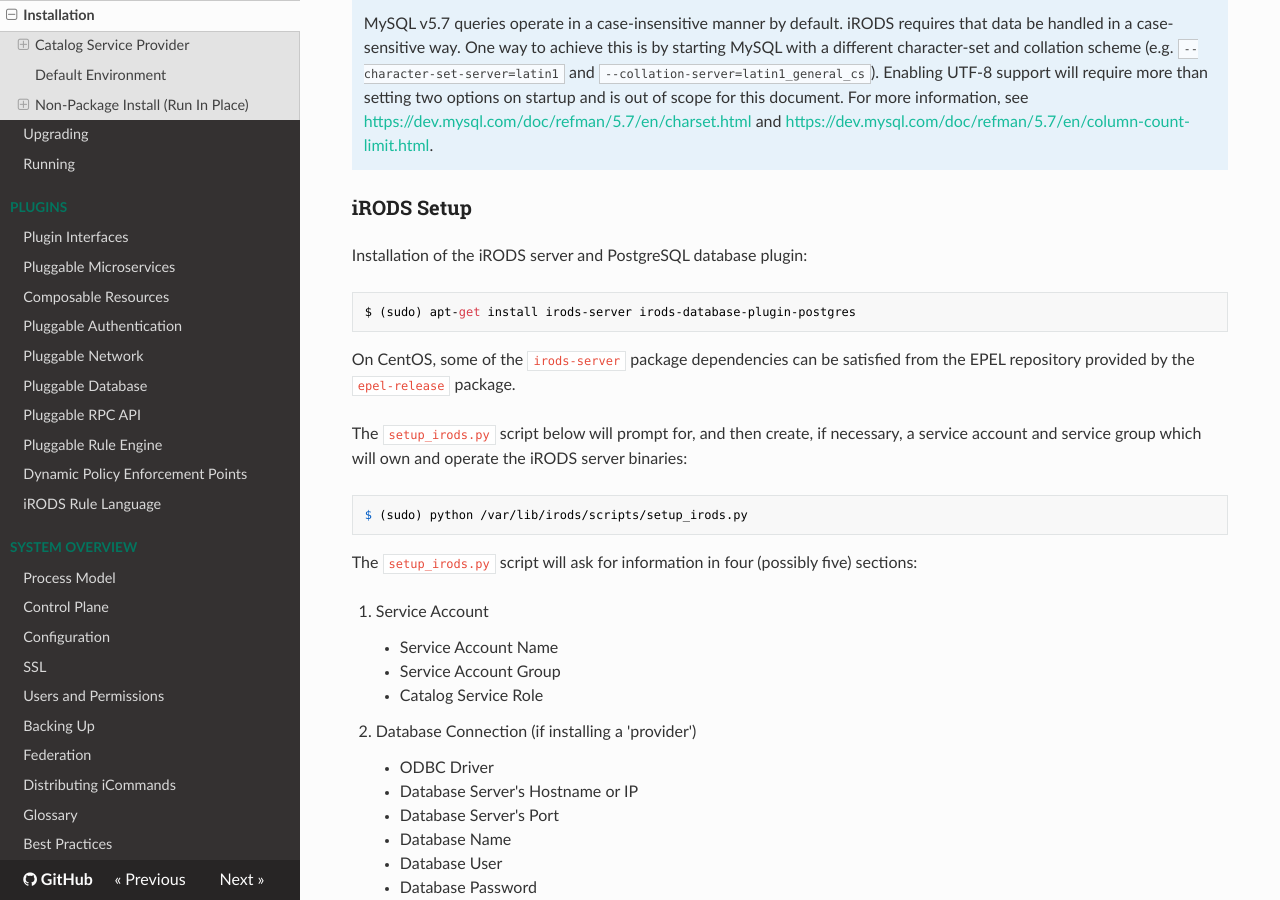
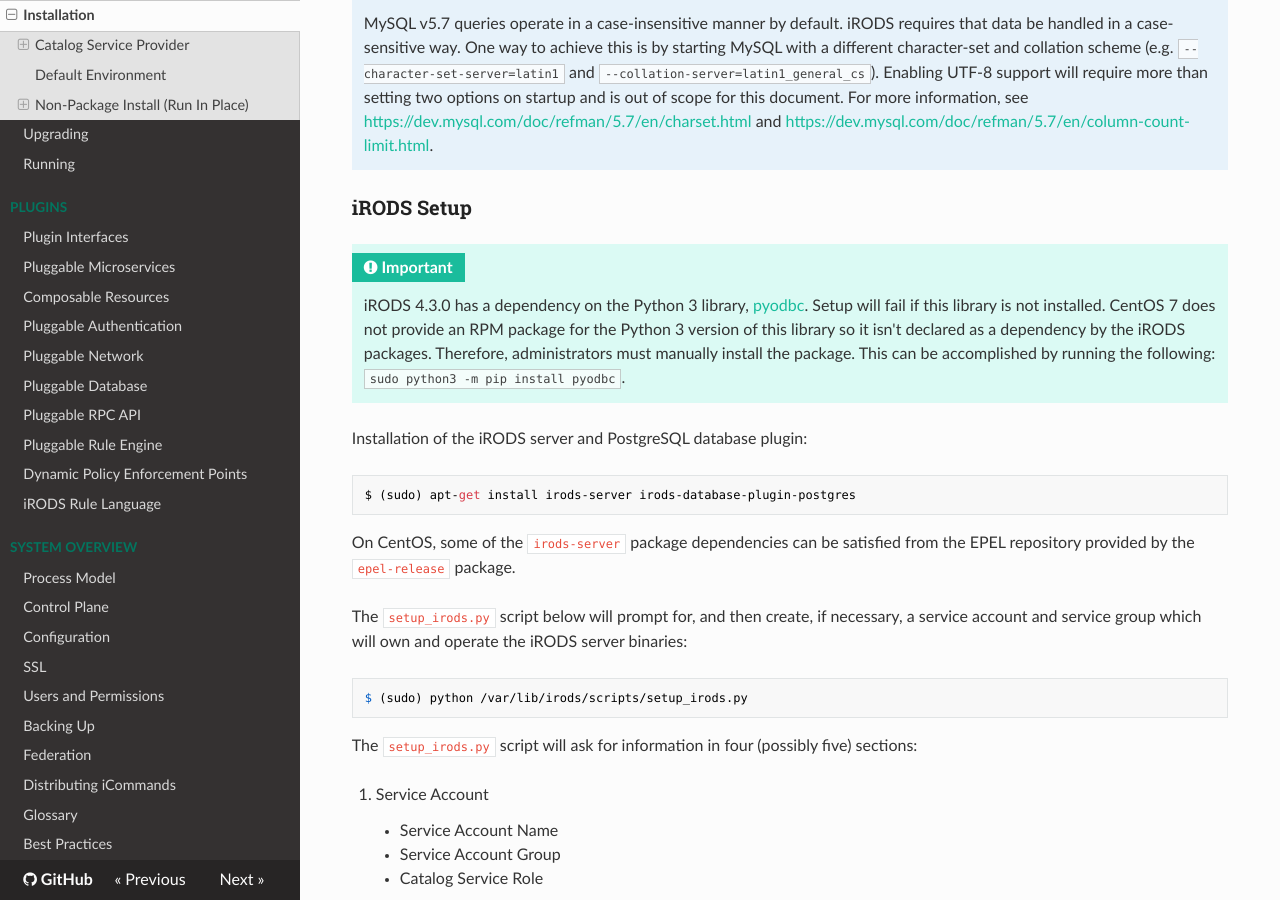
Before and after one commit to irods/irods_docs, an MkDocs documentation site: the page built from docs/getting_started/installation.md, in a window 1280 px wide and 900 px high, scrolled down 2168 px. Built offline with MkDocs 1.6.1, drawn with Linux system fonts in a browser that asks for light colours; nearby versions of some CDN libraries.

Commit message:
[irods/irods#6322] Added note about CentOS 7 Python 3 dependencies.

```diff
--- a/docs/getting_started/installation.md
+++ b/docs/getting_started/installation.md
@@ -84,6 +84,9 @@
     MySQL v5.7 queries operate in a case-insensitive manner by default. iRODS requires that data be handled in a case-sensitive way. One way to achieve this is by starting MySQL with a different character-set and collation scheme (e.g. `--character-set-server=latin1` and `--collation-server=latin1_general_cs`). Enabling UTF-8 support will require more than setting two options on startup and is out of scope for this document. For more information, see [https://dev.mysql.com/doc/refman/5.7/en/charset.html](https://dev.mysql.com/doc/refman/5.7/en/charset.html) and [https://dev.mysql.com/doc/refman/5.7/en/column-count-limit.html](https://dev.mysql.com/doc/refman/5.7/en/column-count-limit.html).
 
 ### iRODS Setup
+
+!!! Important
+    iRODS 4.3.0 has a dependency on the Python 3 library, [pyodbc](https://pypi.org/project/pyodbc/). Setup will fail if this library is not installed. CentOS 7 does not provide an RPM package for the Python 3 version of this library so it isn't declared as a dependency by the iRODS packages. Therefore, administrators must manually install the package. This can be accomplished by running the following: `sudo python3 -m pip install pyodbc`.
 
 Installation of the iRODS server and PostgreSQL database plugin:
 
```
